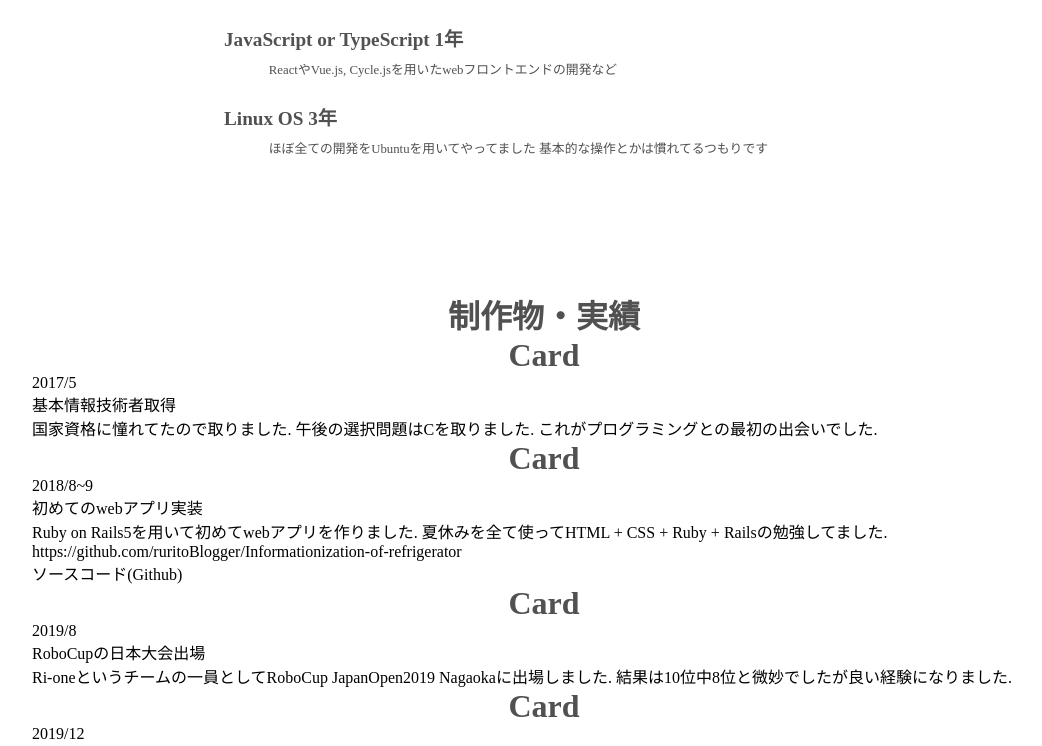
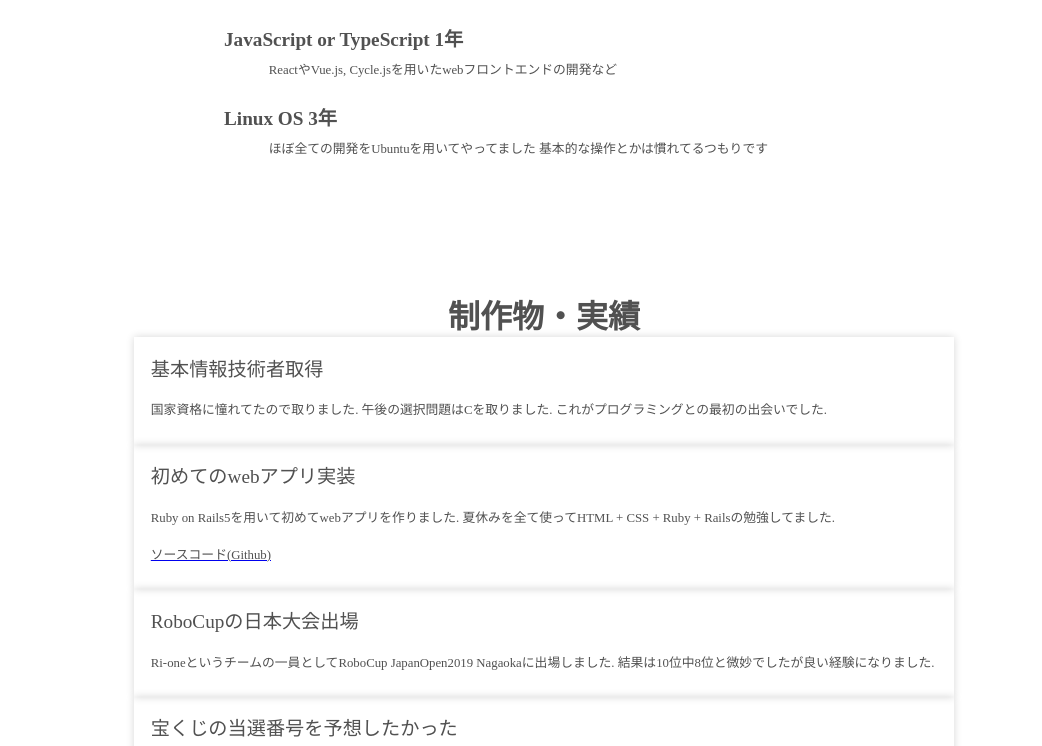
Before and after one commit to ruritoBlogger/ruritoBlogger.github.io, a Next.js app: page /timeline in a window 1280 px wide. Shown: the part 2001-2747 px from the top of the page, without its empty margins (96-1138 px from the left). Built offline with nearby package versions, Linux system fonts and the light colour scheme.

Commit message:
refactor: Cardコンポーネントを改修

```diff
--- a/src/components/card/index.module.sass
+++ b/src/components/card/index.module.sass
@@ -4,6 +4,16 @@
 .subtitle, .content
     text-align: left
     margin-bottom: 10px
+
+.card
+    width: 80%
+    margin: auto
+    box-shadow: 0 0 8px rgba(0, 0, 0, 0.16)
+
+.card_inner
+    display: flex
+    flex-direction: column
+    margin: 2%
 
 .dateTitle
     @extend .subtitle
@@ -14,8 +24,5 @@
         display: inline-block
         font-size: 5vw
 
-.card
-    background-color: $orange
-
 .img
     width: 100%
--- a/src/components/card/index.tsx
+++ b/src/components/card/index.tsx
@@ -29,16 +29,29 @@ const Card: React.FC<Props> = ({
   img_link,
 }) => {
   return (
-    <div key={title}>
-      <h1 className={styles.title} id={title}>
-        Card
-      </h1>
-      <p>{date}</p>
-      <p>{title}</p>
-      <p>{content}</p>
-      <p>{link}</p>
-      <p>{link_text}</p>
-      <p>{img_link}</p>
+    <div className={styles.card}>
+      <div className={styles.card_inner}>
+        <p className={styles.subtitle} id={title}>
+          {title}
+        </p>
+        {(() => {
+          if (img_link !== undefined) {
+            return <img src={img_link} className={styles.img} />;
+          } else return null;
+        })()}
+        <p className={styles.content}>{content}</p>
+        {(() => {
+          if (link !== undefined) {
+            return (
+              <div>
+                <a href={link}>
+                  <p className={styles.content}>{link_text}</p>
+                </a>
+              </div>
+            );
+          } else return null;
+        })()}
+      </div>
     </div>
   );
 };
--- a/src/pages/timeline/index.tsx
+++ b/src/pages/timeline/index.tsx
@@ -96,7 +96,7 @@ const TimelinePage: React.FC = () => {
     <div className={styles.inner}>
       <h1 className={styles.title}>制作物・実績</h1>
       {datas.map((data) => (
-        <Card {...data} />
+        <Card {...data} key={data.title} />
       ))}
     </div>
   );
```
